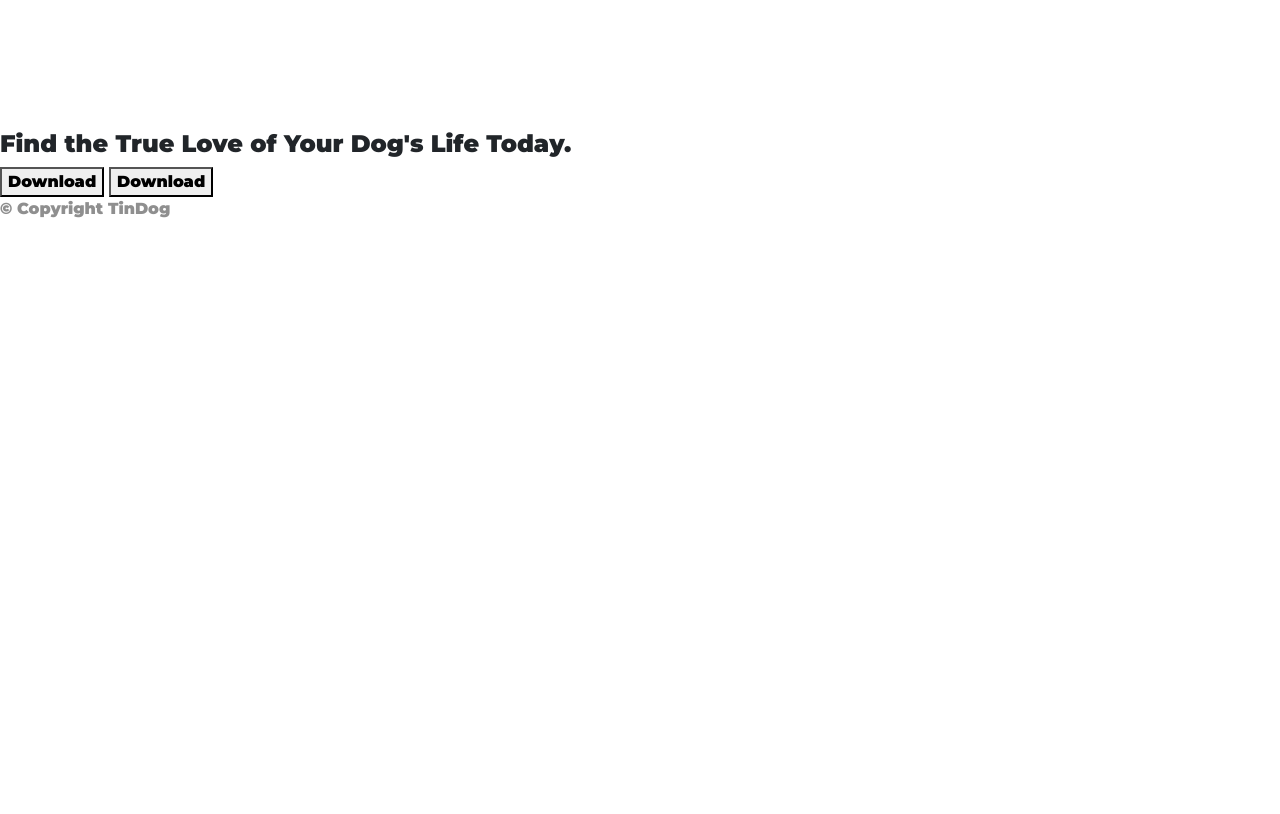
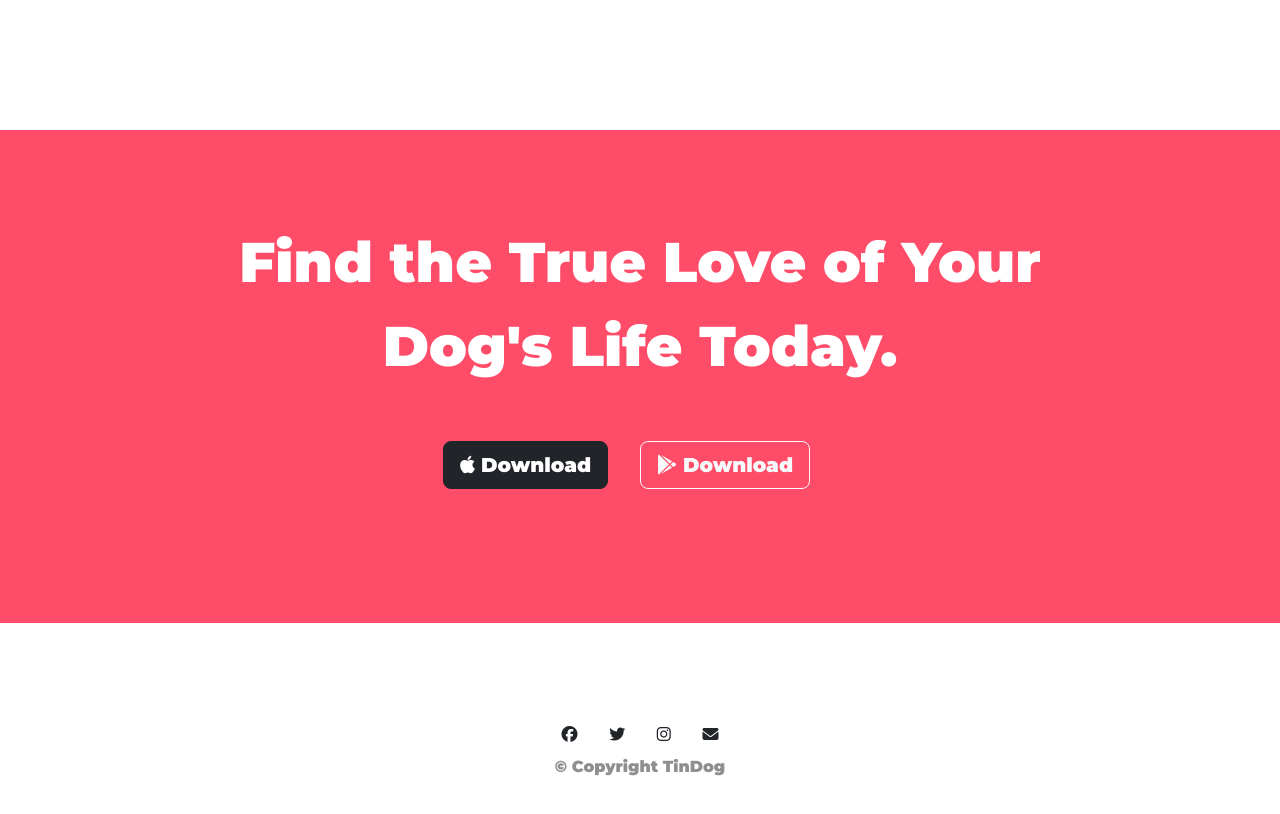
Before and after one commit to Artniley/TinDog-project, a plain HTML site: page index.html in a window 1280 px wide. Shown: the part 2549-3363 px from the top of the page. Before the commit the page ends 2786 px from the top, so only its background shows below. Drawn offline with nearby package versions, Linux system fonts and the light colour scheme.

Commit message:
footer is done

```diff
--- a/css/styles.css
+++ b/css/styles.css
@@ -139,3 +139,27 @@ p {
       text-align: center;
    }
 }
+
+#cta {
+   background-color: #ff4c68;
+   color: white;
+   text-align: center;
+   padding: 7% 15%;
+
+
+}
+
+.сta-text {
+   font-size: 3.5rem;
+   line-height: 1.5;
+}
+
+#footer {
+   padding: 7% 15%;
+   background-color: white;
+   text-align: center;
+}
+
+.social-icon {
+   margin: 1.5%;
+}
--- a/index.html
+++ b/index.html
@@ -48,13 +48,13 @@
         <div class="collapse navbar-collapse" id="navbarSupportedContent">
           <ul class="navbar-nav ms-auto">
             <li class="nav-item">
-              <a class="nav-link" href="">Contact</a>
+              <a class="nav-link" href="#footer">Contact</a>
             </li>
             <li class="nav-item">
-              <a class="nav-link" href="">Pricing</a>
+              <a class="nav-link" href="#pricing">Pricing</a>
             </li>
             <li class="nav-item">
-              <a class="nav-link" href="">Download</a>
+              <a class="nav-link" href="#cta">Download</a>
             </li>
           </ul>
         </div>
@@ -216,9 +216,12 @@
 
   <section id="cta">
 
-    <h3>Find the True Love of Your Dog's Life Today.</h3>
-    <button type="button">Download</button>
-    <button type="button">Download</button>
+    <h3 class="сta-text">Find the True Love of Your Dog's Life Today.</h3>
+    <button class="btn btn-dark btn-lg download-button" type="button"><span class="fa-brands fa-apple"></span>
+      Download</button>
+    <button class="btn btn-outline-light btn-lg download-button" type="button"><span
+        class="fa-brands fa-google-play"></span>
+      Download</button>
 
   </section>
 
@@ -226,7 +229,10 @@
   <!-- Footer -->
 
   <footer id="footer">
-
+    <span class="social-icon fa-brands fa-facebook"></span>
+    <span class="social-icon fa-brands fa-twitter"></span>
+    <span class="social-icon fa-brands fa-instagram"></span>
+    <span class="social-icon fa-solid fa-envelope"></span>
     <p>© Copyright TinDog</p>
 
   </footer>
```
